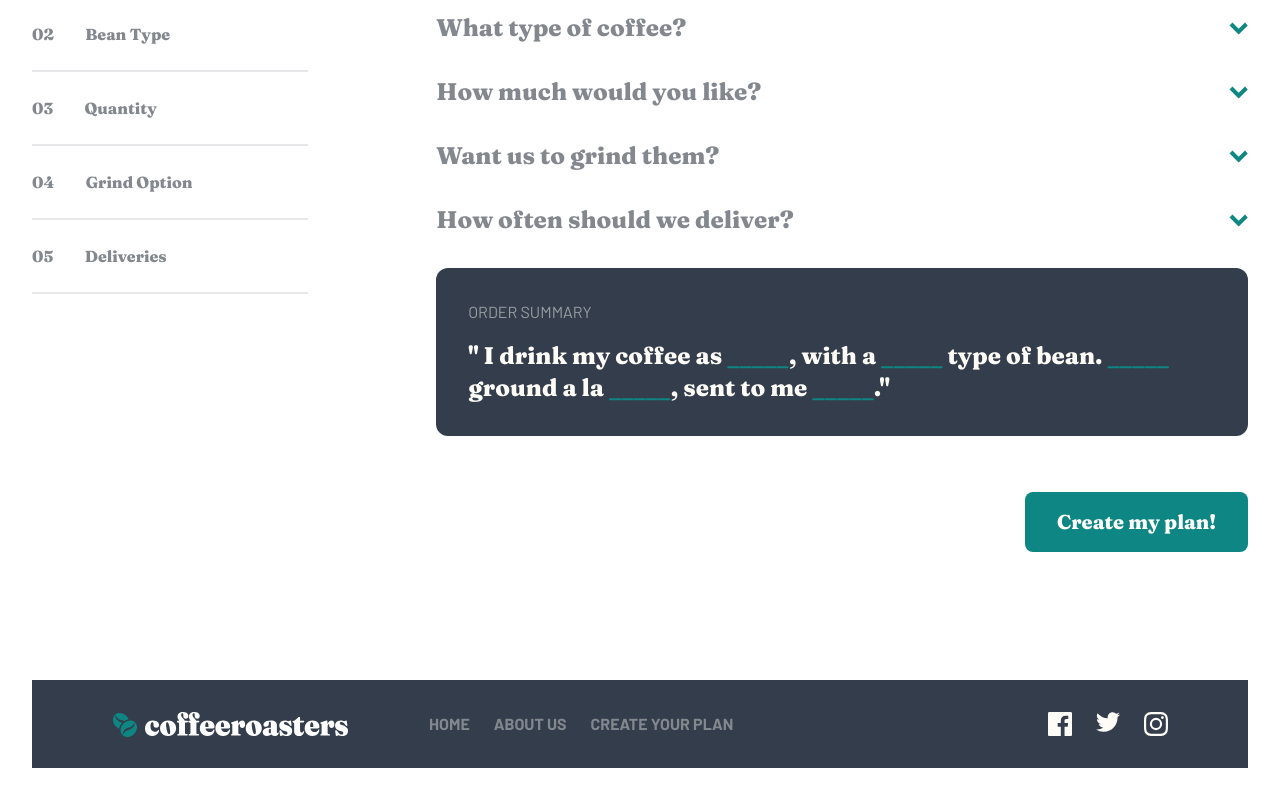
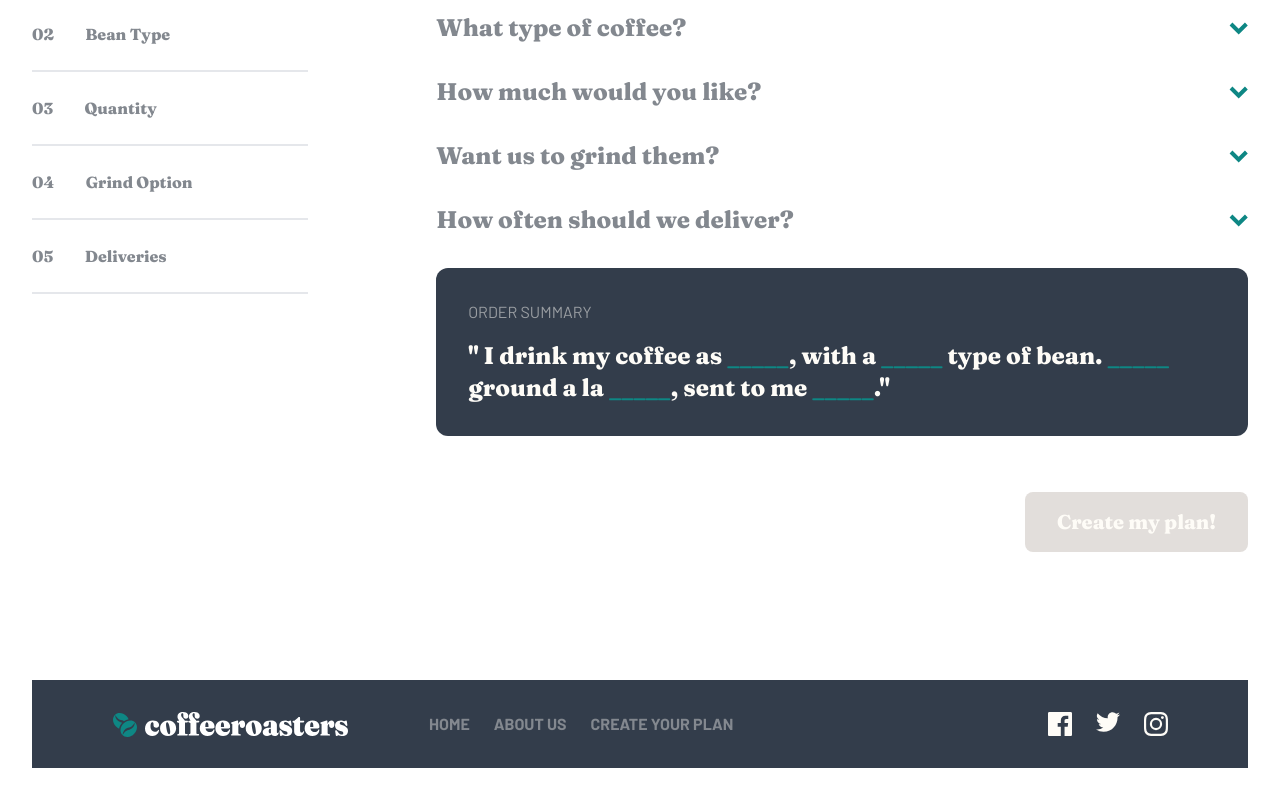
Before and after one commit to Mokalbari/coffee-roaster, a React (Vite) app: page /create-a-plan in a window 1280 px wide. Shown: the part 1608-2408 px from the top of the page. Built offline with nearby package versions, Linux system fonts and the light colour scheme.

Commit message:
add checkForm in Form component + formFilled state

```diff
--- a/src/components/Form.tsx
+++ b/src/components/Form.tsx
@@ -1,4 +1,4 @@
-import { useState } from "react"
+import { useState, useContext } from "react"
 import OrderSummary from "./OrderSummary"
 import { useMediaQuery } from "react-responsive"
 import FormStepProgression from "../components/FormStepProgression"
@@ -8,11 +8,12 @@ import coffeeSubscriptionData from "../lib/coffeeSubscriptionData"
 import RecapCard from "../components/RecapCard"
 import Button from "../components/Button"
 import type { CoffeeStepsName } from "../lib/coffeeSubscriptionData"
+import { FormContext } from "../context/FormContext"
 
 const Form = () => {
   const [modal, setModal] = useState(false)
   const isLargeScreen = useMediaQuery({ query: "(min-width: 1024px)" })
-
+  const { formComplete } = useContext(FormContext)
   const handleClick = () => setModal(true)
 
   return (
@@ -47,7 +48,7 @@ const Form = () => {
             type="button"
             text="Create my plan!"
             className="mb-32 sm:self-center lg:self-end"
-            disabled={false} // Here the button must be disabled if all input radio are not checked.
+            disabled={!formComplete} // Here the button must be disabled if all input radio are not checked.
           />
         </form>
       </section>
--- a/src/components/FormStep.tsx
+++ b/src/components/FormStep.tsx
@@ -1,4 +1,4 @@
-import { useState, useContext } from "react"
+import { useState, useContext, useEffect } from "react"
 import FormTitle from "./FormTitle"
 import SubscriptionCard from "./SubscriptionCard"
 import { FormContext } from "../context/FormContext"
@@ -15,7 +15,21 @@ type Props = {
 const FormStep = ({ coffeeArray, step }: Props) => {
   const [selected, setSelected] = useState<string | null>(null)
   const [isToggled, setIsToggled] = useState(false)
-  const { userSelection, setUserSelection } = useContext(FormContext)
+  const { userSelection, setUserSelection, setFormComplete } =
+    useContext(FormContext)
+
+  useEffect(() => {
+    const checkFormComplete = () => {
+      const isComplete = Object.entries(userSelection).every(([key, value]) => {
+        if (key === "grindOptions" && userSelection.brewing === "Capsules") {
+          return true
+        }
+        return value !== "_____"
+      })
+      setFormComplete(isComplete)
+    }
+    checkFormComplete()
+  }, [userSelection, setFormComplete])
 
   const handleClick = (name: string) => () => {
     setSelected(name)
--- a/src/components/SubscriptionCard.tsx
+++ b/src/components/SubscriptionCard.tsx
@@ -32,7 +32,7 @@ const SubscriptionCard = ({
           name={name}
           value={value}
           checked={selected}
-          onChange={onClick}
+          onClick={onClick}
         />
         {text}
       </label>
--- a/src/context/FormContext.tsx
+++ b/src/context/FormContext.tsx
@@ -26,6 +26,8 @@ type Type = {
   setUserSelection: React.Dispatch<
     React.SetStateAction<Record<CoffeeStepsName, string>>
   >
+  formComplete: boolean
+  setFormComplete: React.Dispatch<React.SetStateAction<boolean>>
 }
 
 // Default values that are passed to the context down below.
@@ -40,6 +42,8 @@ const defaultFormContext: Type = {
     deliveryOptions: "_____",
   },
   setUserSelection: () => {},
+  formComplete: false,
+  setFormComplete: () => {},
 }
 export const FormContext = createContext(defaultFormContext)
 
@@ -49,6 +53,9 @@ export const FormContextProvider = ({ children }: Props) => {
   const [userSelection, setUserSelection] = useState(
     defaultFormContext.userSelection,
   )
+  const [formComplete, setFormComplete] = useState(
+    defaultFormContext.formComplete,
+  )
 
   return (
     <FormContext.Provider
@@ -57,6 +64,8 @@ export const FormContextProvider = ({ children }: Props) => {
         setIsToggled,
         userSelection,
         setUserSelection,
+        formComplete,
+        setFormComplete,
       }}
     >
       {children}
```
